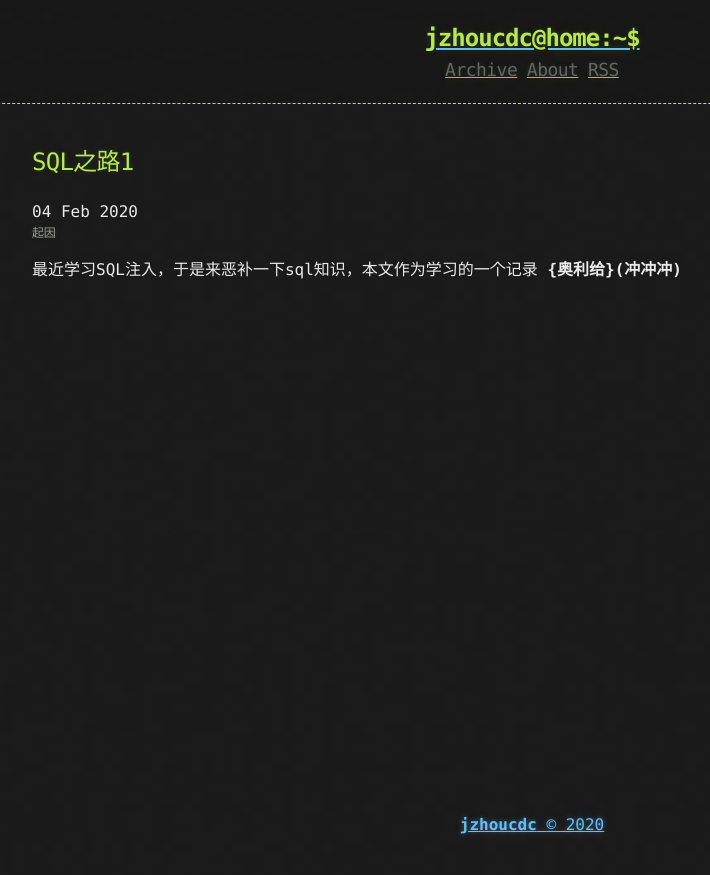
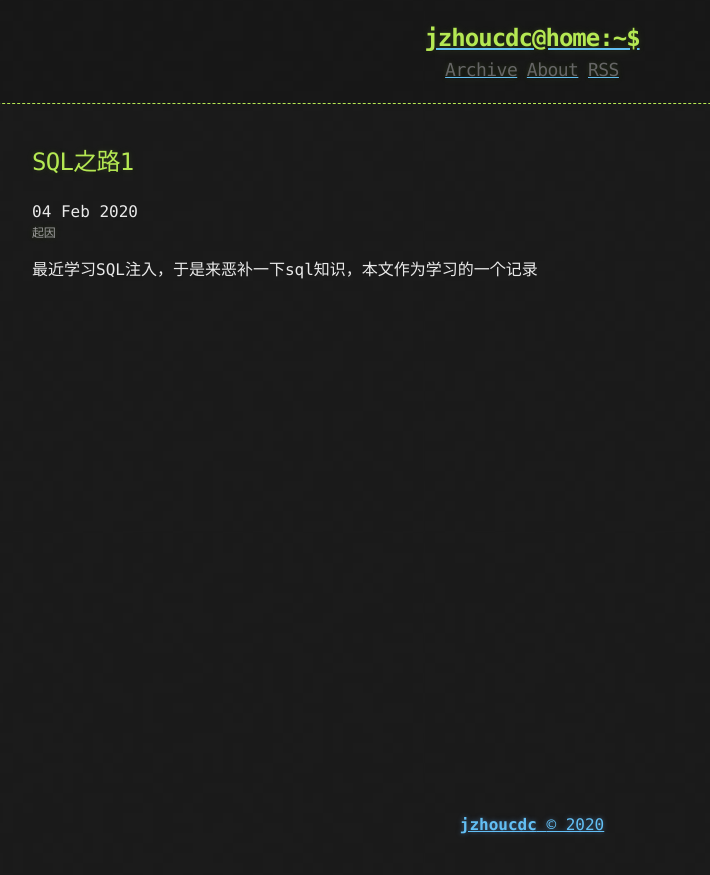
Before and after one commit to jzhoucdc/jzhoucdc.github.io, a Jekyll site: the page built from _posts/2020-2-4-SQL之路1.md, in a window 1280 px wide. Shown: the top 875 px of the page, without its empty margins (108-818 px from the left). Built offline with Jekyll 4.4.1, drawn with Linux system fonts in a browser that asks for light colours.

Commit message:
修改文件: _posts/2020-2-4-SQL之路1.md

```diff
--- a/_posts/2020-2-4-SQL之路1.md
+++ b/_posts/2020-2-4-SQL之路1.md
@@ -8,4 +8,3 @@ grammar_cjkRuby: true
 ###### 起因
 
 最近学习SQL注入，于是来恶补一下sql知识，本文作为学习的一个记录
-**{奥利给}(冲冲冲)**
```
